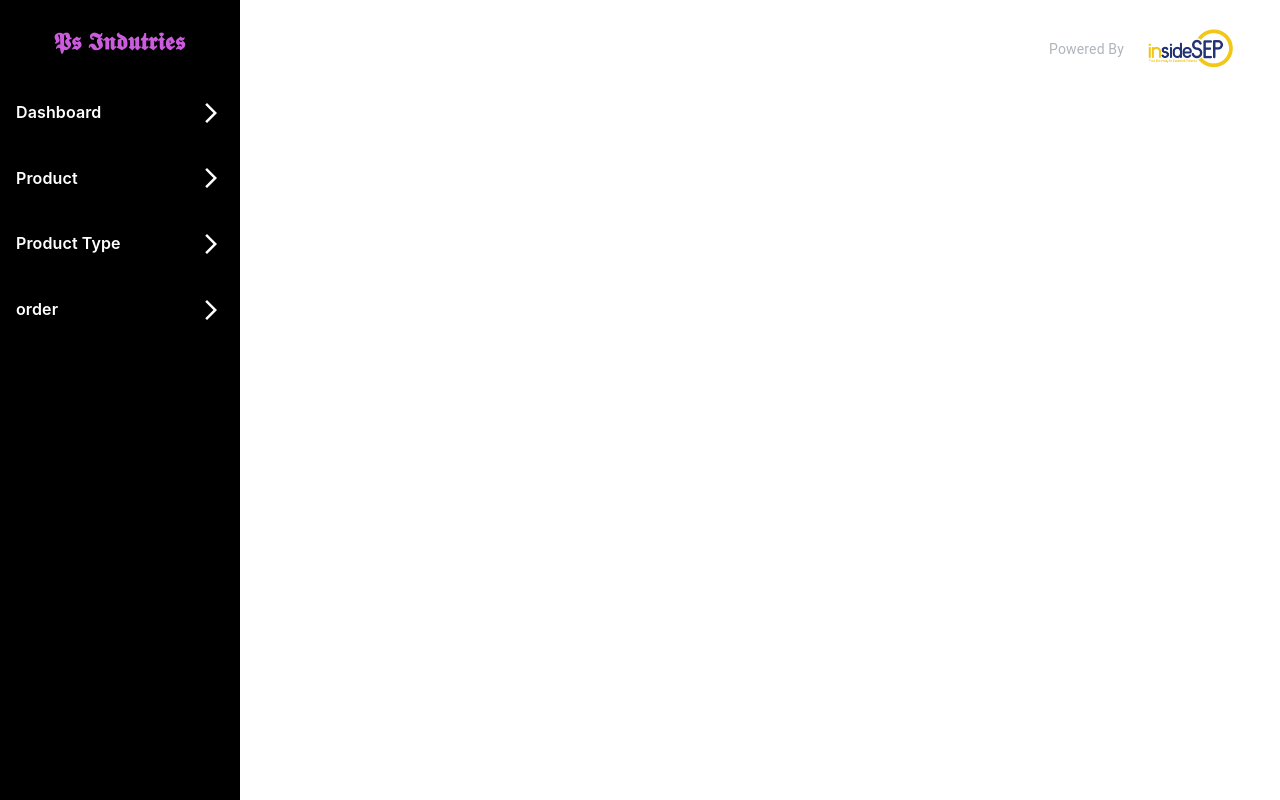
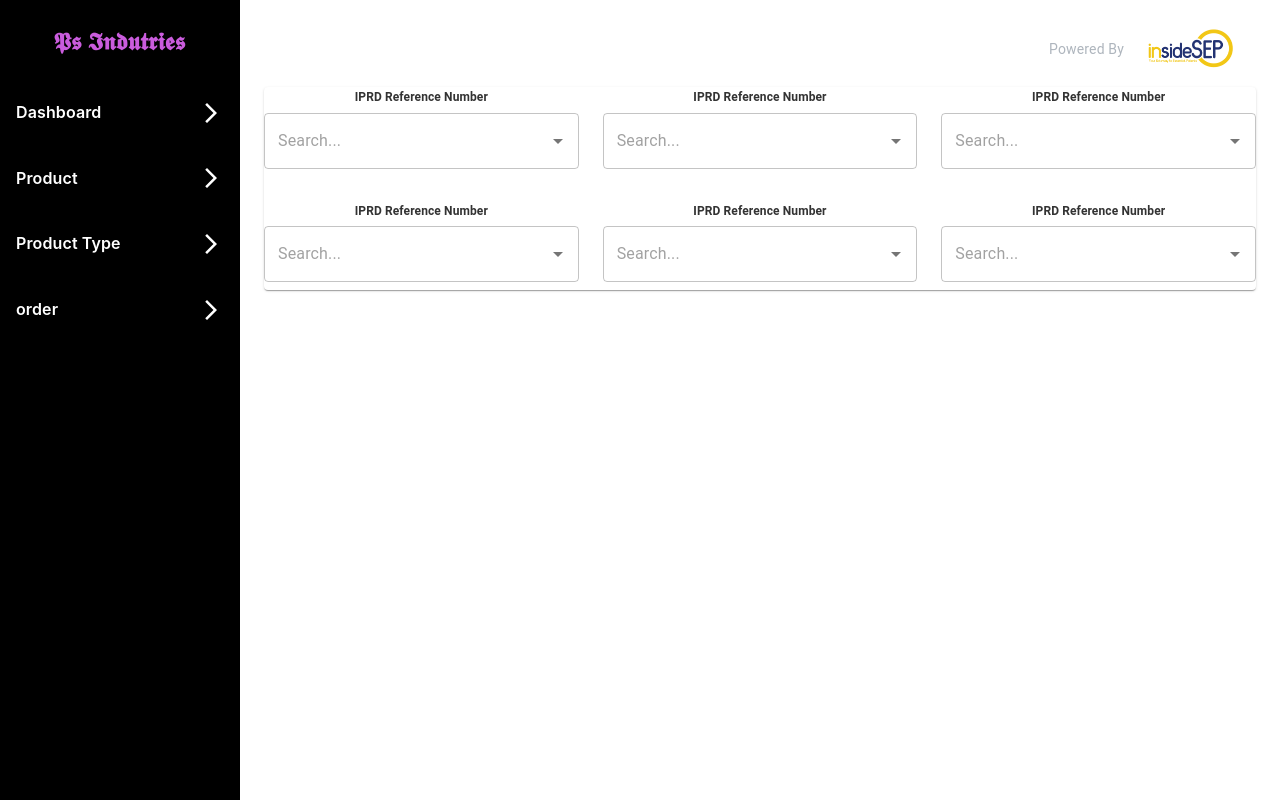
Before and after one commit to Yashi2703/factory-frontend, a React (Create React App) app: page /add-order in a window 1280 px wide. Built offline with nearby package versions, Linux system fonts and the light colour scheme.

Commit message:
worked on orders

```diff
--- a/src/Components/AddOrder.js
+++ b/src/Components/AddOrder.js
@@ -1,8 +1,137 @@
-import { Card } from "@mui/material";
+import { Autocomplete, Box, Card, Grid2, TextField, Typography } from "@mui/material";
 import React from "react";
 
-export const Addorder = ()=>{
-    return(
-        <Card></Card>
+export const Addorder = () => {
+    return (
+        <Card>
+            <Grid2 container spacing={3}>
+                <Grid2 size={4}>
+                    <Box sx={{ mb: 1 }}>
+                        <Typography
+                            variant="subtitle1"
+                            gutterBottom
+                            fontSize={{ xs: "12px", sm: "12px", md: "12px" }}
+                            color="#333333"
+                            fontWeight={600}
+                        >
+                            IPRD Reference Number
+                        </Typography>
+                        <Autocomplete renderInput={(params) => (
+                            <TextField
+                                {...params}
+                                placeholder="Search..."
+                                variant="outlined"
+                                sx={{ fontSize: "14px" }}
+                            />
+                        )} />
+                    </Box>
+                </Grid2>
+                <Grid2 size={4}>
+                    <Box sx={{ mb: 1 }}>
+                        <Typography
+                            variant="subtitle1"
+                            gutterBottom
+                            fontSize={{ xs: "12px", sm: "12px", md: "12px" }}
+                            color="#333333"
+                            fontWeight={600}
+                        >
+                            IPRD Reference Number
+                        </Typography>
+                        <Autocomplete renderInput={(params) => (
+                            <TextField
+                                {...params}
+                                placeholder="Search..."
+                                variant="outlined"
+                                sx={{ fontSize: "14px" }}
+                            />
+                        )} />
+                    </Box>
+                </Grid2>
+                <Grid2 size={4}>
+                    <Box sx={{ mb: 1 }}>
+                        <Typography
+                            variant="subtitle1"
+                            gutterBottom
+                            fontSize={{ xs: "12px", sm: "12px", md: "12px" }}
+                            color="#333333"
+                            fontWeight={600}
+                        >
+                            IPRD Reference Number
+                        </Typography>
+                        <Autocomplete renderInput={(params) => (
+                            <TextField
+                                {...params}
+                                placeholder="Search..."
+                                variant="outlined"
+                                sx={{ fontSize: "14px" }}
+                            />
+                        )} />
+                    </Box>
+                </Grid2>
+                <Grid2 size={4}>
+                    <Box sx={{ mb: 1 }}>
+                        <Typography
+                            variant="subtitle1"
+                            gutterBottom
+                            fontSize={{ xs: "12px", sm: "12px", md: "12px" }}
+                            color="#333333"
+                            fontWeight={600}
+                        >
+                            IPRD Reference Number
+                        </Typography>
+                        <Autocomplete renderInput={(params) => (
+                            <TextField
+                                {...params}
+                                placeholder="Search..."
+                                variant="outlined"
+                                sx={{ fontSize: "14px" }}
+                            />
+                        )} />
+                    </Box>
+                </Grid2>
+                <Grid2 size={4}>
+                    <Box sx={{ mb: 1 }}>
+                        <Typography
+                            variant="subtitle1"
+                            gutterBottom
+                            fontSize={{ xs: "12px", sm: "12px", md: "12px" }}
+                            color="#333333"
+                            fontWeight={600}
+                        >
+                            IPRD Reference Number
+                        </Typography>
+                        <Autocomplete renderInput={(params) => (
+                            <TextField
+                                {...params}
+                                placeholder="Search..."
+                                variant="outlined"
+                                sx={{ fontSize: "14px" }}
+                            />
+                        )} />
+                    </Box>
+                </Grid2>
+                <Grid2 size={4}>
+                    <Box sx={{ mb: 1 }}>
+                        <Typography
+                            variant="subtitle1"
+                            gutterBottom
+                            fontSize={{ xs: "12px", sm: "12px", md: "12px" }}
+                            color="#333333"
+                            fontWeight={600}
+                        >
+                            IPRD Reference Number
+                        </Typography>
+                        <Autocomplete renderInput={(params) => (
+                            <TextField
+                                {...params}
+                                placeholder="Search..."
+                                variant="outlined"
+                                sx={{ fontSize: "14px" }}
+                            />
+                        )} />
+                    </Box>
+                </Grid2>
+            </Grid2>
+        </Card>
     )
 }
```
